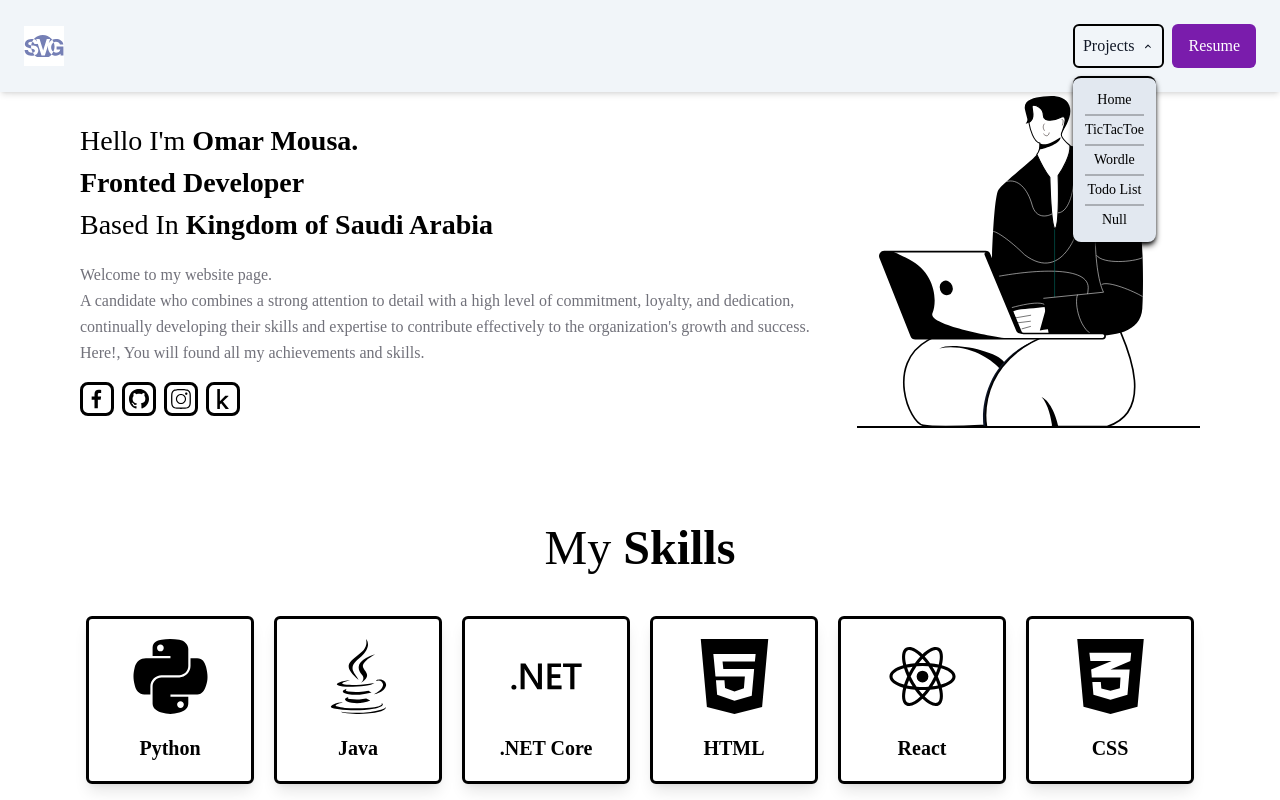
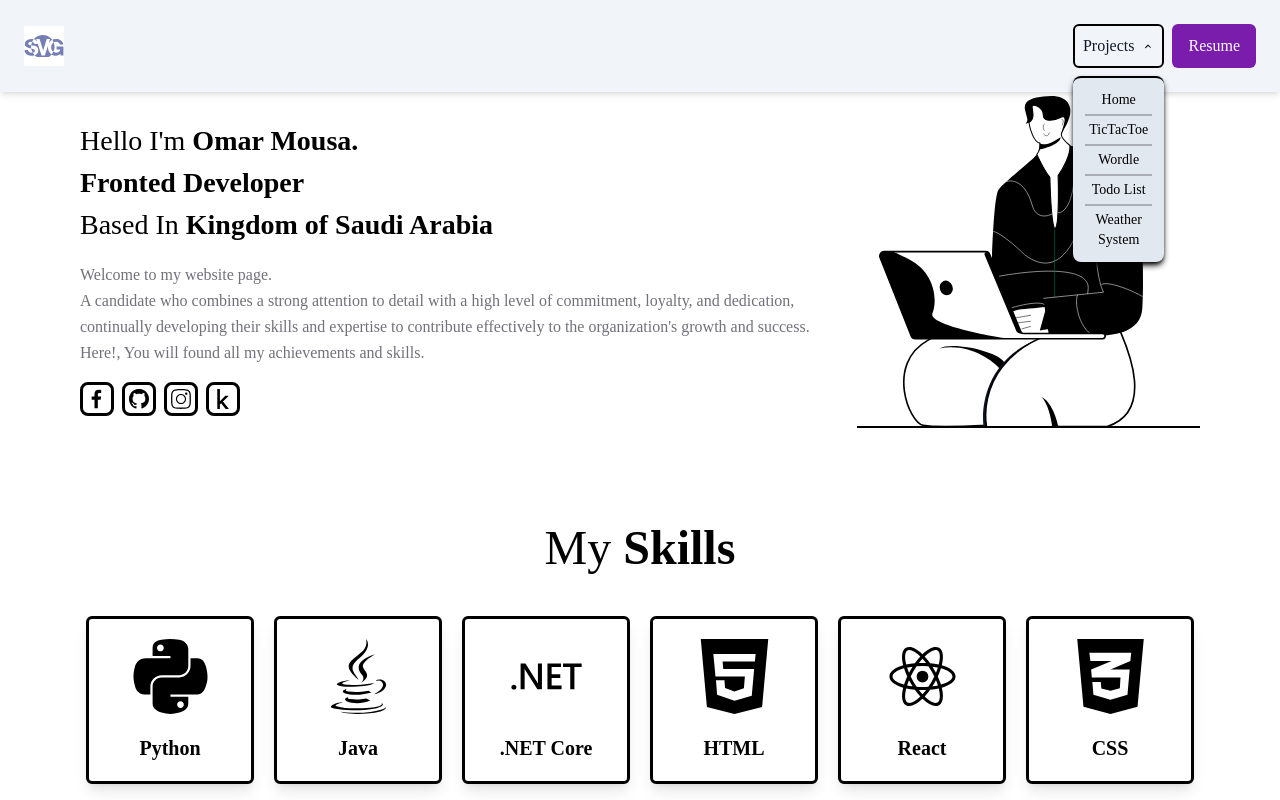
Before and after one commit to omarMousa1/blog-web-react, a React (Create React App) app: page / in a window 1280 px wide. Both pictures are taken after a click on the button "Projects". Shown: the top 800 px of the page. Built offline with nearby package versions, Linux system fonts and the light colour scheme.

Commit message:
Add files via upload

```diff
--- a/src/components/NavBar.js
+++ b/src/components/NavBar.js
@@ -104,7 +104,7 @@ export const NavBar = ({ isOpen, toggleSidebar }) => {
               <hr className="border border-black opacity-25" />
               <NavLink to={"todo"}>Todo List</NavLink>
               <hr className="border border-black opacity-25" />
-              <NavLink to={"weather"}>Null</NavLink>
+              <NavLink to={"weather"}>Weather System</NavLink>
             </div>
           </div>
           <ResumeButton />
```
